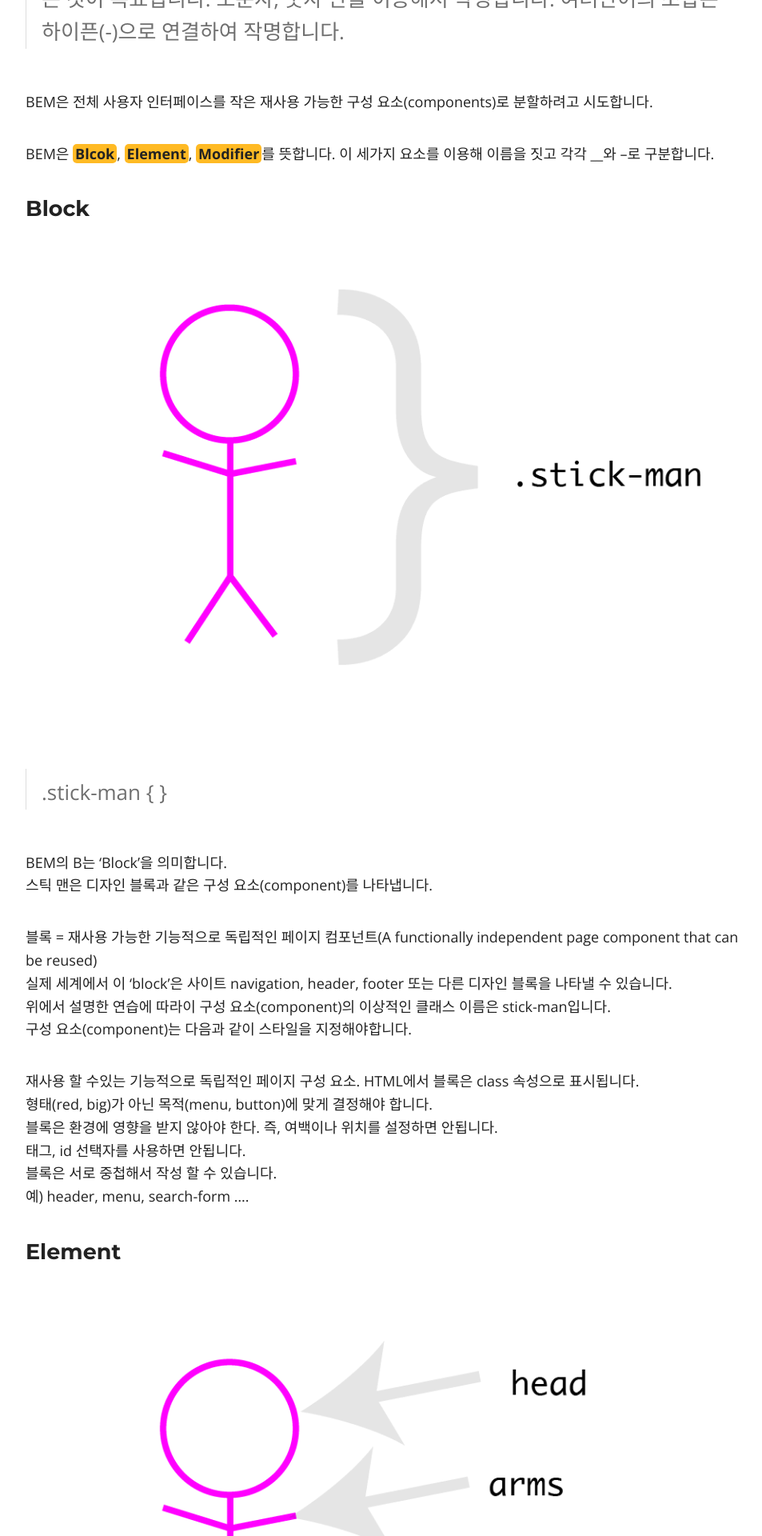
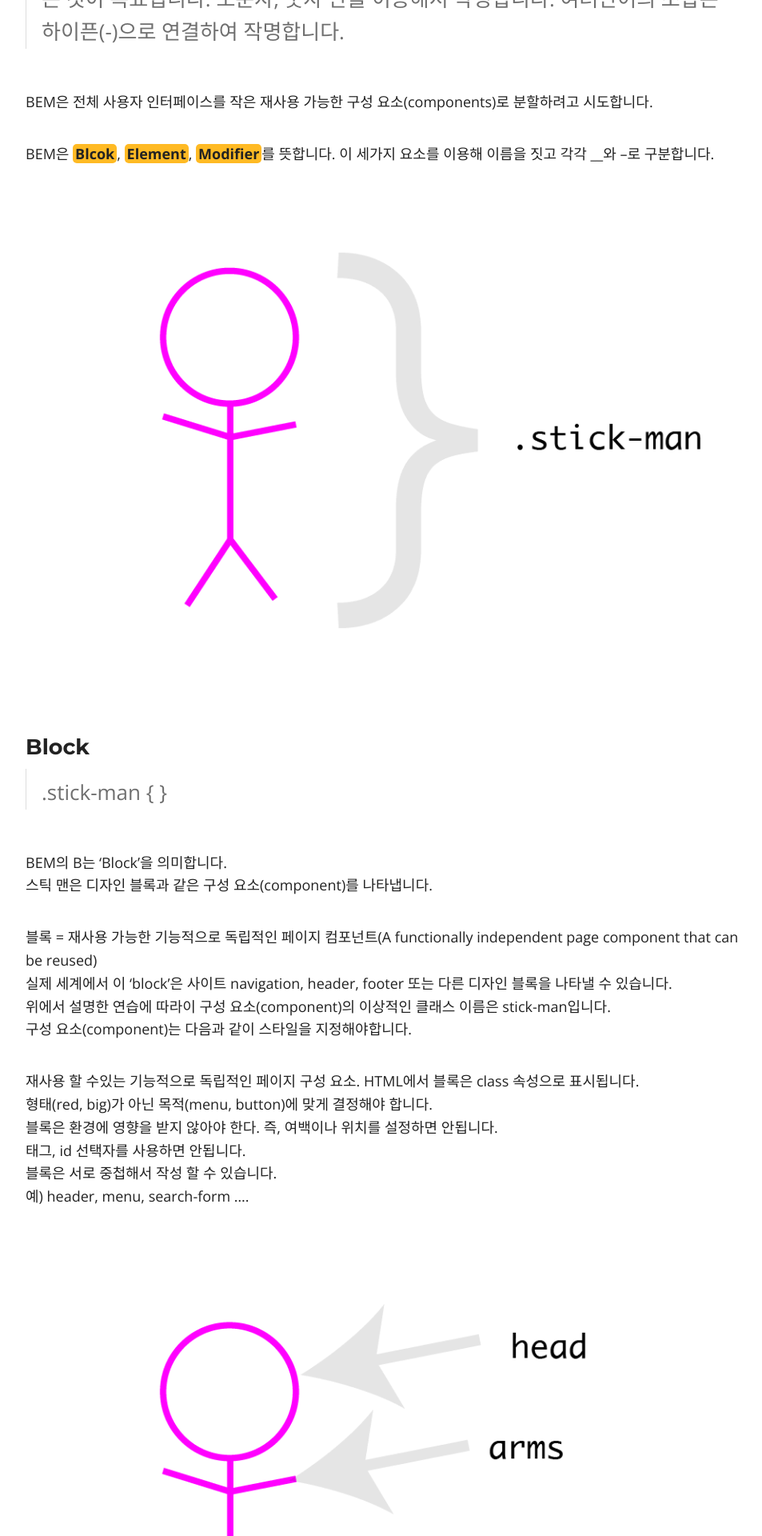
Before and after one commit to lsh58/lsh58.github.io, a Jekyll site: the page built from _posts/2020-03-14-CSS_Naming.md, in a window 1280 px wide. Shown: the part 1145-3065 px from the top of the page at 80% size, without its empty margins (158-1111 px from the left). Built offline with Jekyll 4.4.1, drawn with Linux system fonts in a browser that asks for light colours; nearby versions of some CDN libraries; comment, search, counter and statistics services are not loaded.

Commit message:
Update 2020-03-14-CSS_Naming.md

```diff
--- a/_posts/2020-03-14-CSS_Naming.md
+++ b/_posts/2020-03-14-CSS_Naming.md
@@ -43,9 +43,9 @@
 
 
 
+![image](https://github.com/lsh58/lsh58.github.io/blob/master/images/post/03.png?raw=true)
+
 ### Block
-
-![image](https://github.com/lsh58/lsh58.github.io/blob/master/images/post/03.png?raw=true)
 
 > .stick-man { }
 
@@ -64,9 +64,11 @@
 블록은 서로 중첩해서 작성 할 수 있습니다.
 예) header, menu, search-form ….
 
-### Element
+
 
 ![image](https://github.com/lsh58/lsh58.github.io/blob/master/images/post/04.png?raw=true)
+
+### Element
 
 >.stick-man__head {}
 >.stick-man__arms {}
@@ -86,9 +88,9 @@
 모든 블록에서 요소는 필수가 아닌 선택적으로 사용한다. 즉 블록안에 요소가 없을 수도 있습니다.
 예) menu__item, header__title …
 
+![image](https://github.com/lsh58/lsh58.github.io/blob/master/images/post/05.png?raw=true)
+
 ### Modifier
-
-![image](https://github.com/lsh58/lsh58.github.io/blob/master/images/post/05.png?raw=true)
 
 >.stick-man--blue {}
 >.stick-man--red {}
```
